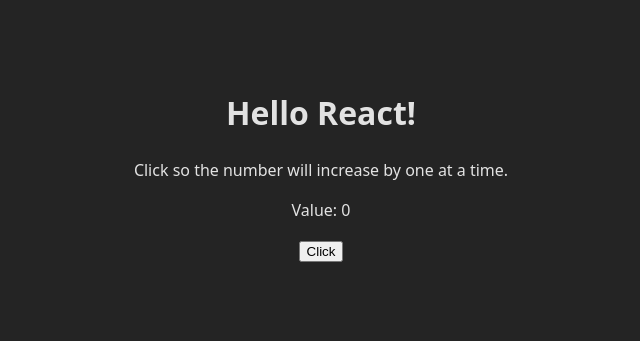
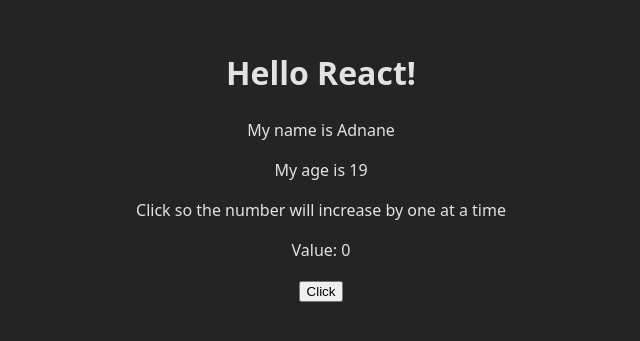
Before and after one commit to Adnane-rchidi/Learning-react, a React (Vite) app in the folder lab1/: page / in a window 1280 px wide. Shown: the part 235-576 px from the top of the page, without its empty margins (319-959 px from the left). Built offline with nearby package versions, Linux system fonts and the light colour scheme.

Commit message:
Add Salutation component to see how props work

```diff
--- a/lab1/src/App.jsx
+++ b/lab1/src/App.jsx
@@ -1,11 +1,13 @@
 import './App.css'
 import MyComponent from './components/MyComponent'
+import Salutation from './components/Salutation'
 
 function App() {
   return(
     <>
       <h1>Hello React!</h1>
-      <MyComponent message={'Click so the number will increase by one at a time.'} />
+      <Salutation name={'Adnane'} age={19}/>
+      <MyComponent message={'Click so the number will increase by one at a time'} />
     </>
   )
 }
--- /dev/null
+++ b/lab1/src/components/Salutation.jsx
@@ -0,0 +1,10 @@
+function Salutation({name, age}) {
+    return(
+        <>
+            <p>My name is {name}</p>
+            <p>My age is {age}</p>
+        </>
+    )
+}
+
+export default Salutation;
```
